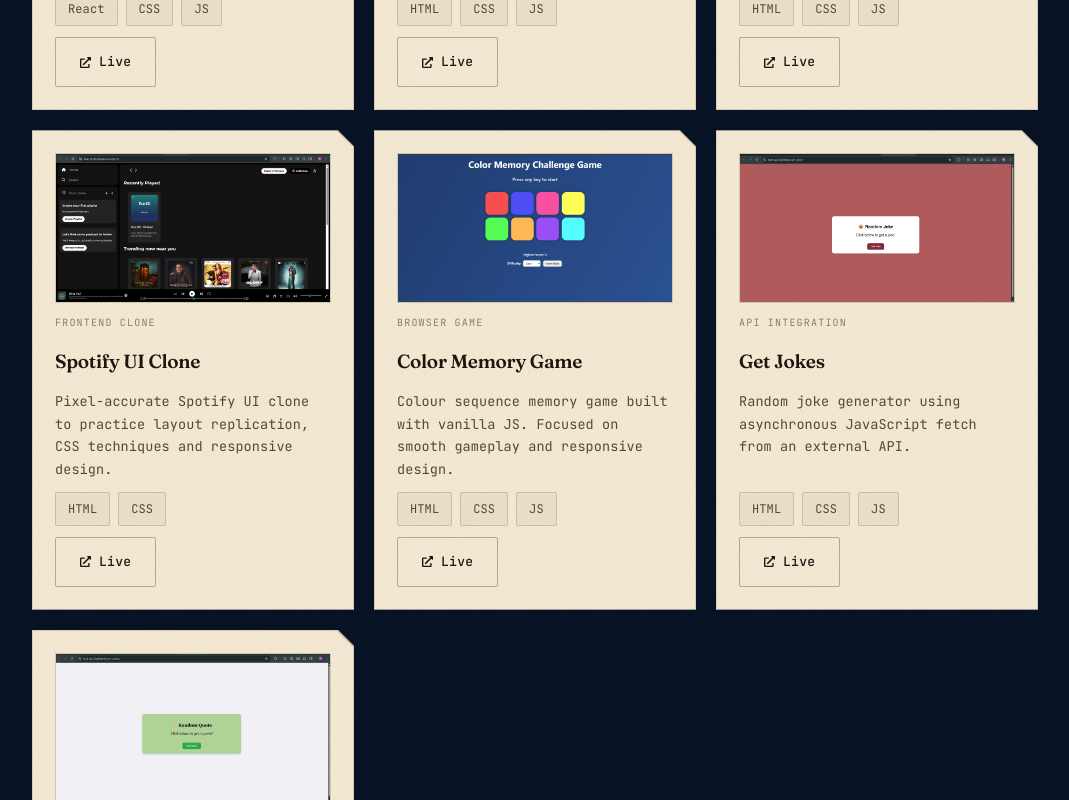
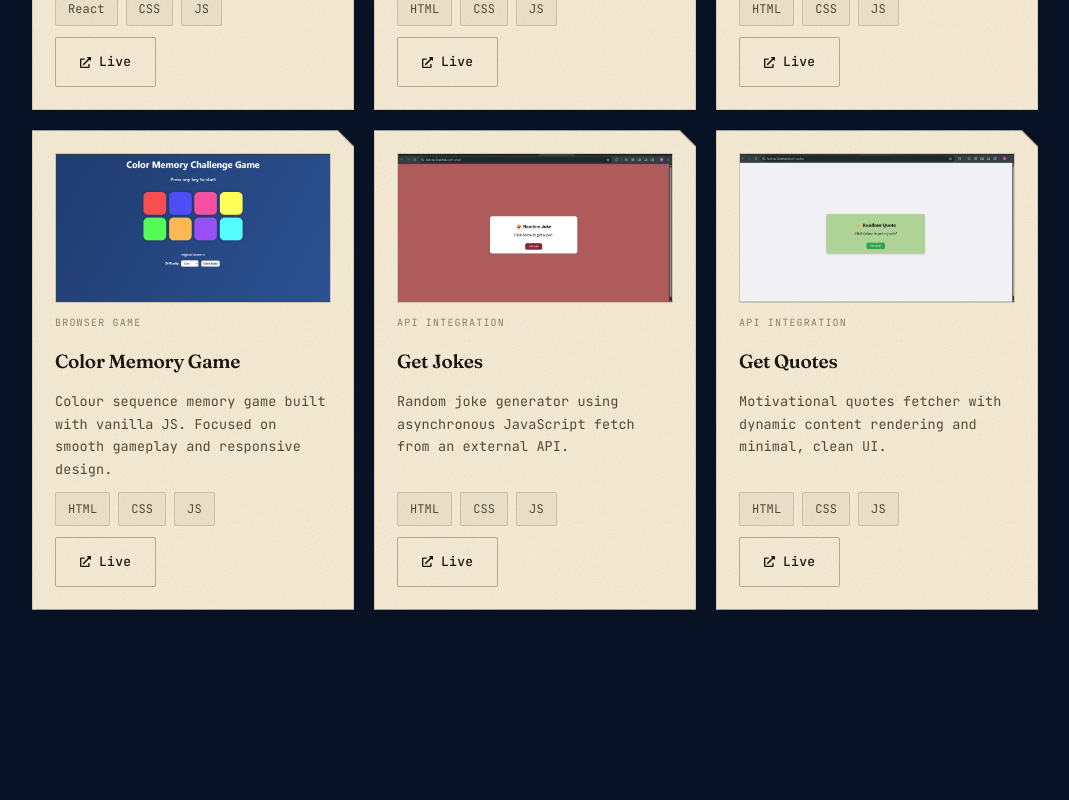
Before and after one commit to Krati-Ag-02/Krati-Agarwal---Personal-Portfolio, a React (Vite) app: page / in a window 1280 px wide. Shown: the part 4920-5720 px from the top of the page, without its empty margins (120-1189 px from the left). Built offline with nearby package versions, Linux system fonts and the light colour scheme; the HTML template or start-up script is replaced by a standard one.

Commit message:
modified:   src/components/Projects.jsx

```diff
--- a/src/components/Projects.jsx
+++ b/src/components/Projects.jsx
@@ -45,14 +45,6 @@
     tech: ["HTML", "CSS", "JS"],
     live: "https://krati-ag-02.github.io/Institute-of-Digital-Risk-Website/",
     image: "/idr.png",
-  },
-  {
-    title: "Spotify UI Clone",
-    subtitle: "Frontend Clone",
-    desc: "Pixel-accurate Spotify UI clone to practice layout replication, CSS techniques and responsive design.",
-    tech: ["HTML", "CSS"],
-    live: "https://krati-ag-02.github.io/spotify-UI/",
-    image: "/spotify.png",
   },
   {
     title: "Color Memory Game",
```
